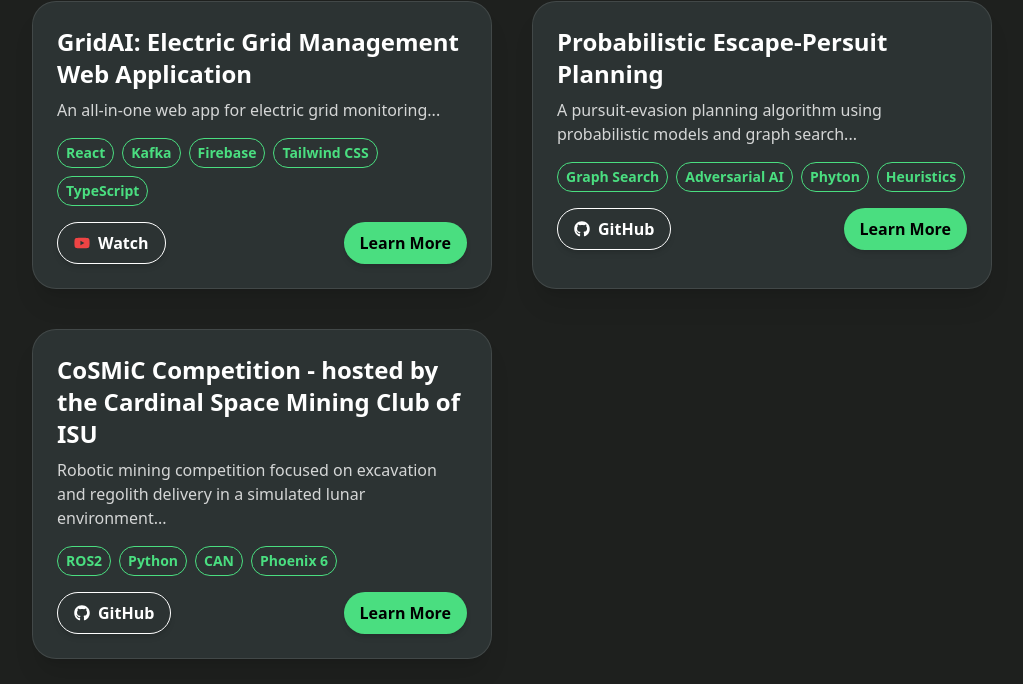
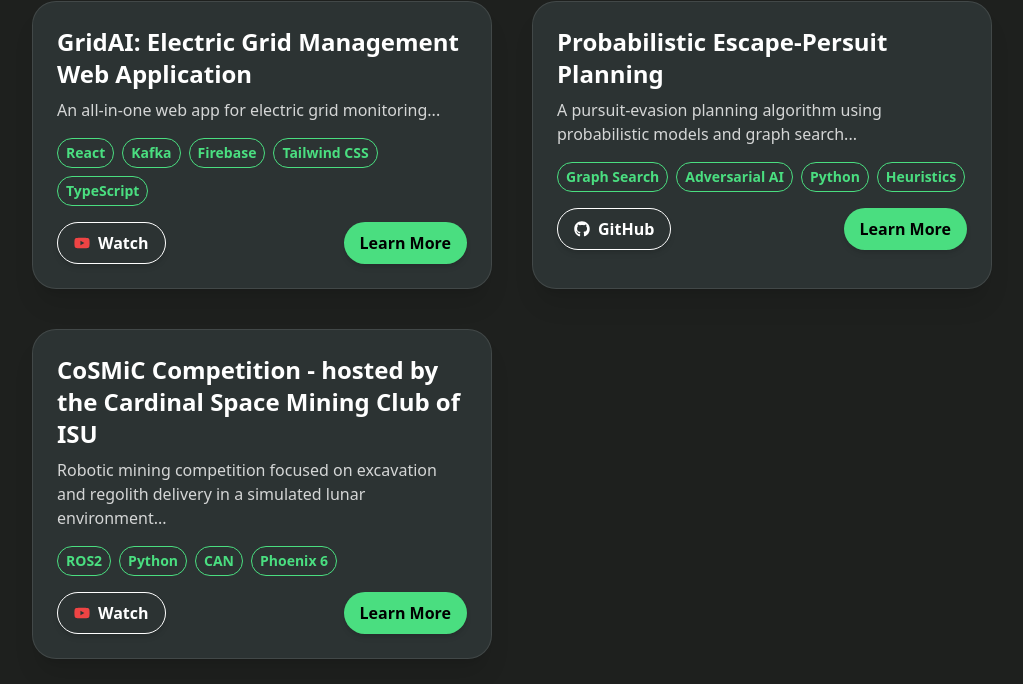
Before and after one commit to jhsotoglz/web-portfolio, a React (Vite) app: page / in a window 1280 px wide. Shown: the part 1321-2005 px from the top of the page, without its empty margins (128-1151 px from the left). Built offline with nearby package versions, Linux system fonts and the light colour scheme.

Commit message:
Multiple embedded videos functionality added

```diff
--- a/src/components/ProjectDetailsModal.tsx
+++ b/src/components/ProjectDetailsModal.tsx
@@ -17,7 +17,6 @@ const ProjectDetailsModal: React.FC<Props> = ({ project, onClose }) => {
       document.body.style.overflow = original;
     };
   }, []);
-
 
   return (
     <div className="fixed inset-0 z-50 bg-black/70 flex justify-center items-center p-4 touch-none">
@@ -73,15 +72,21 @@ const ProjectDetailsModal: React.FC<Props> = ({ project, onClose }) => {
             </div>
           )}
 
-          {/* YouTube Embed */}
-          {project.youtube && (
-            <div className="mb-6">
-              <iframe
-                src={project.youtube}
-                title="YouTube Demo"
-                className="w-full aspect-video rounded-lg"
-                allowFullScreen
-              ></iframe>
+          {/* YouTube Embeds */}
+          {Array.isArray(project.youtubeLinks) && project.youtubeLinks.length > 0 && (
+            <div className="mb-6 space-y-6">
+              <h3 className="font-semibold text-white text-center mb-4 mt-8">Project Videos</h3>
+              {project.youtubeLinks.map((video, idx) => (
+                <div key={idx} className="w-full">
+                  <p className="text-white text-sm font-medium mb-2">{video.label}</p>
+                  <iframe
+                    src={video.url}
+                    title={video.label}
+                    className="w-full aspect-video rounded-lg"
+                    allowFullScreen
+                  ></iframe>
+                </div>
+              ))}
             </div>
           )}
 
--- a/src/components/Projects.tsx
+++ b/src/components/Projects.tsx
@@ -54,16 +54,16 @@ const Projects = () => {
                     </span>
                   </a>
                 )}
-                {project.youtube && (
+                {project.youtubeLinks && project.youtubeLinks.length > 0 && (
                   <a
-                    href={project.youtube}
+                    href={project.youtubeLinks[0].url}
                     target="_blank"
                     rel="noopener noreferrer"
                     className="px-4 py-2 rounded-full border border-white text-white font-semibold shadow-md hover:bg-white
-                    hover:text-black transition-all duration-300 hover:scale-105 hover:shadow-lg"
+                             hover:text-black transition-all duration-300 hover:scale-105 hover:shadow-lg"
                   >
                     <span className="flex items-center gap-2">
-                      <FaYoutube className="text-red-500" /> Watch
+                      <FaYoutube className="text-red-500" /> {"Watch"}
                     </span>
                   </a>
                 )}
--- a/src/data/projectData.ts
+++ b/src/data/projectData.ts
@@ -8,7 +8,7 @@ export interface Project {
   description: string;
   tech: string[];
   link?: string;
-  youtube?: string;
+  youtubeLinks?: { label: string; url: string }[];
   details?: string;
   pdfs?: { name: string; url: string }[];
   images?: string[];
@@ -20,7 +20,9 @@ export const projects: Project[] = [
     description: "An all-in-one web app for electric grid monitoring...",
     tech: ["React", "Kafka", "Firebase", "Tailwind CSS", "TypeScript"],
     link: undefined,
-    youtube: "https://www.youtube.com/embed/H-c5zdhf0zs",
+    youtubeLinks: [
+      { label: "Demo", url: "https://www.youtube.com/embed/H-c5zdhf0zs" }
+    ],
     details: `GridAI is a real-time dashboard...`,
     pdfs: [
       { name: "Design Doc", url: "/docs/gridai_design.pdf" },
@@ -31,9 +33,9 @@ export const projects: Project[] = [
   {
     title: "Probabilistic Escape-Persuit Planning",
     description: "A pursuit-evasion planning algorithm using probabilistic models and graph search...",
-    tech: ["Graph Search", "Adversarial AI", "Phyton", "Heuristics"],
+    tech: ["Graph Search", "Adversarial AI", "Python", "Heuristics"],
     link: "https://github.com/jhsotoglz/ComS4720_Project3/tree/main",
-    youtube: undefined,
+    youtubeLinks: undefined,
     details: `Explores decision-making under uncertainty...`,
     pdfs: [
       { name: "Project 1 Report", url: ComS472_Project1 },
@@ -46,13 +48,17 @@ export const projects: Project[] = [
     title: "CoSMiC Competition - hosted by the Cardinal Space Mining Club of ISU",
     description: "Robotic mining competition focused on excavation and regolith delivery in a simulated lunar environment...",
     tech: ["ROS2", "Python", "CAN", "Phoenix 6"],
-    link: "https://github.com/jhsotoglz/ComS4720_Project3/tree/main",
-    youtube: undefined,
+    link: undefined,
+    youtubeLinks: [
+      { label: "Day 1 - CoSMiC Live", url: "https://www.youtube.com/embed/lsF2a_niRuA" },
+      { label: "Day 2 - CoSMiC Live", url: "https://www.youtube.com/embed/ao0e3zGLE_U" },
+      { label: "Day 3 - CoSMiC Live", url: "https://www.youtube.com/embed/plyCCqee_GA" },
+    ],
     details: `Designed and deployed autonomous and teleoperated systems for lunar mining...`,
     pdfs: [
       { name: "Design Doc", url: "/docs/gridai_design.pdf" },
       { name: "Final Report", url: "/docs/gridai_report.pdf" },
     ],
-    images: [GridAIPoster]
-  },
+    images: []
+  }
 ];
```
